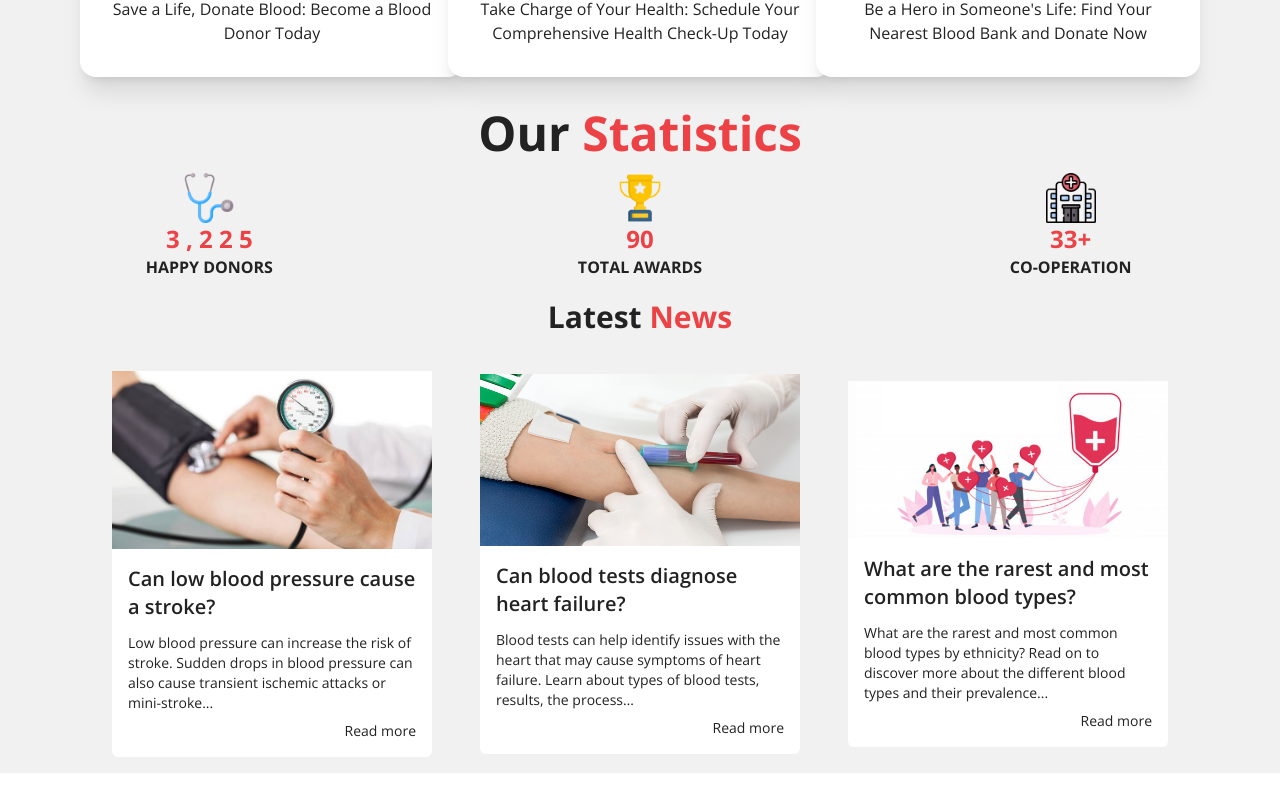
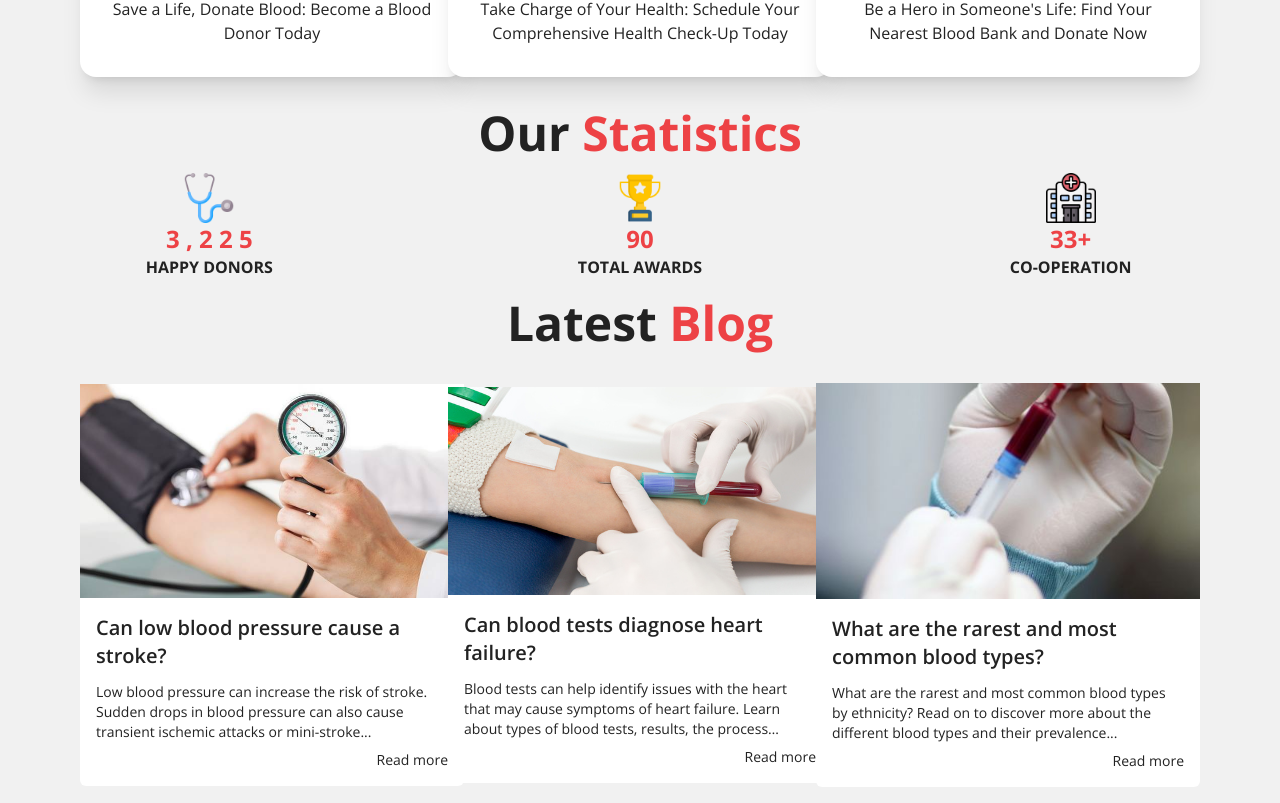
Before and after one commit to bitue/connect-to-blood-client, a React (Create React App) app: page / in a window 1280 px wide. Shown: the part 1855-2658 px from the top of the page. Before the commit the page ends 2628 px from the top, so only its background shows below. Built offline with nearby package versions, Linux system fonts and the light colour scheme; the HTML template or start-up script is replaced by a standard one.

Commit message:
blog section edited

```diff
--- a/src/Components/Home/News.js
+++ b/src/Components/Home/News.js
@@ -1,15 +1,16 @@
 import React from "react";
 import bloodPressureImg from "../../Assets/images/bloodPressureNews01.jpg";
 import bloodTestNewsImg from "../../Assets/images/bloodTestNews02.jpg";
-import rarestBloodGroupImg from "../../Assets/images/rearestBloodGroupImg.png";
+// import rarestBloodGroupImg from "../../Assets/images/rearestBloodGroupImg.png";
+import rareBloodType from "../../Assets/images/rareBloodType.jpg";
 const News = () => {
   return (
     <>
-      <h1 className="text-center my-[20px] text-3xl font-bold">
-        Latest <span className="text-primary">News</span>
+      <h1 className="text-center my-[20px] text-5xl font-bold">
+        Latest <span className="text-primary">Blog</span>
       </h1>
       <div className=" w-[85%] mx-auto place-items-center py-4 grid lg:grid-cols-3 md:grid-cols-1 grid-cols-1 gap-4 mt-[20px]">
-        <div className="card rounded-b-md rounded-t-none card-compact w-80 bg-base-100 shadow-none">
+        <div className="card rounded-b-md rounded-t-none card-compact w-96 bg-base-100 shadow-none">
           <figure>
             <img src={bloodPressureImg} alt="blood pressure images" />
           </figure>
@@ -23,13 +24,17 @@ const News = () => {
               mini-stroke...
             </p>
             <div className="card-actions justify-end">
-              <a href="https://www.medicalnewstoday.com/articles/can-low-blood-pressure-cause-a-stroke">
+              <a
+                href="https://www.medicalnewstoday.com/articles/can-low-blood-pressure-cause-a-stroke"
+                target="_blank"
+                rel="noopener noreferrer"
+              >
                 <p>Read more</p>
               </a>
             </div>
           </div>
         </div>
-        <div className="card rounded-b-md rounded-t-none card-compact w-80 bg-base-100 shadow-none">
+        <div className="card rounded-b-md rounded-t-none card-compact w-96 bg-base-100 shadow-none">
           <figure>
             <img src={bloodTestNewsImg} alt="blood pressure images" />
           </figure>
@@ -53,9 +58,9 @@ const News = () => {
             </div>
           </div>
         </div>
-        <div className="card card-compact rounded-b-md rounded-t-none w-80 bg-base-100 shadow-none">
+        <div className="card card-compact rounded-b-md rounded-t-none w-96 bg-base-100 shadow-none">
           <figure>
-            <img src={rarestBloodGroupImg} alt="blood pressure images" />
+            <img src={rareBloodType} alt="blood pressure images" />
           </figure>
           <div className="card-body">
             <h3 className="card-title">
@@ -67,7 +72,11 @@ const News = () => {
               prevalence...
             </p>
             <div className="card-actions justify-end">
-              <a href="https://www.medicalnewstoday.com/articles/most-common-blood-type-by-race">
+              <a
+                href="https://www.medicalnewstoday.com/articles/most-common-blood-type-by-race"
+                target="_blank"
+                rel="noopener noreferrer"
+              >
                 <p>Read more</p>
               </a>
             </div>
```
Also changed, not shown: src/Assets/images/rareBloodType.jpg (added).
